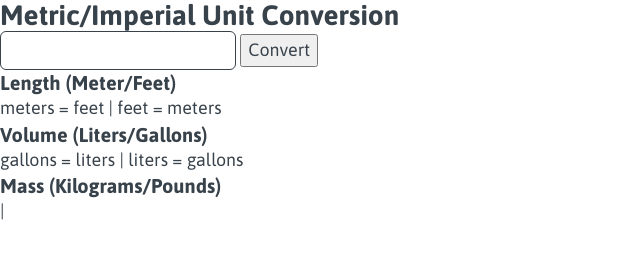
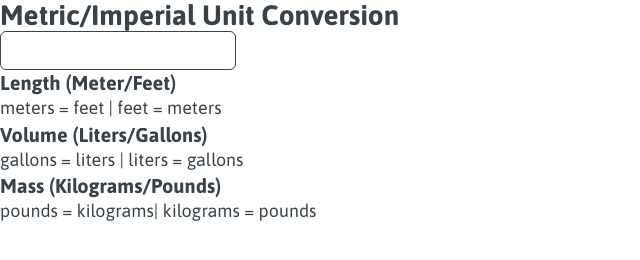
Before and after one commit to Kabbs19/unit-converter, a plain HTML site: page index.html in a window 1280 px wide. Shown: the whole page, without its empty margins (0-640 px from the left). Drawn offline with Linux system fonts and the light colour scheme.

Commit message:
Finish initial JS script to convert units

```diff
--- a/index.html
+++ b/index.html
@@ -10,7 +10,6 @@
     <section>
         <h1>Metric/Imperial Unit Conversion</h1>
         <input type="text" id="number-input">
-        <button id="convert-btn">Convert</button>
     </section>
 
     <section>
@@ -24,7 +23,7 @@
         </div>
         <div id="mass">
             <h3>Mass (Kilograms/Pounds)</h3>
-            <p id="kilograms-el"></p> | <p id="pounds-el"></p>
+            <p><span class="input-value"></span> pounds = <span id="kilograms-el"></span> kilograms| <span class="input-value"></span> kilograms = <span id="pounds-el"></span> pounds</p>
         </div>
     </section>
 
--- a/index.js
+++ b/index.js
@@ -22,4 +22,6 @@ function convertNumber() {
     feet.innerHTML = `${(number * 3.281).toFixed(3)}`
     liters.innerHTML = `${(number * 4.546).toFixed(3)}`
     gallons.innerHTML = `${(number / 4.546).toFixed(3)}`
+    kilograms.innerHTML = `${(number / 2.205).toFixed(3)}`
+    pounds.innerHTML = `${(number * 2.205).toFixed(3)}`
 }
```
